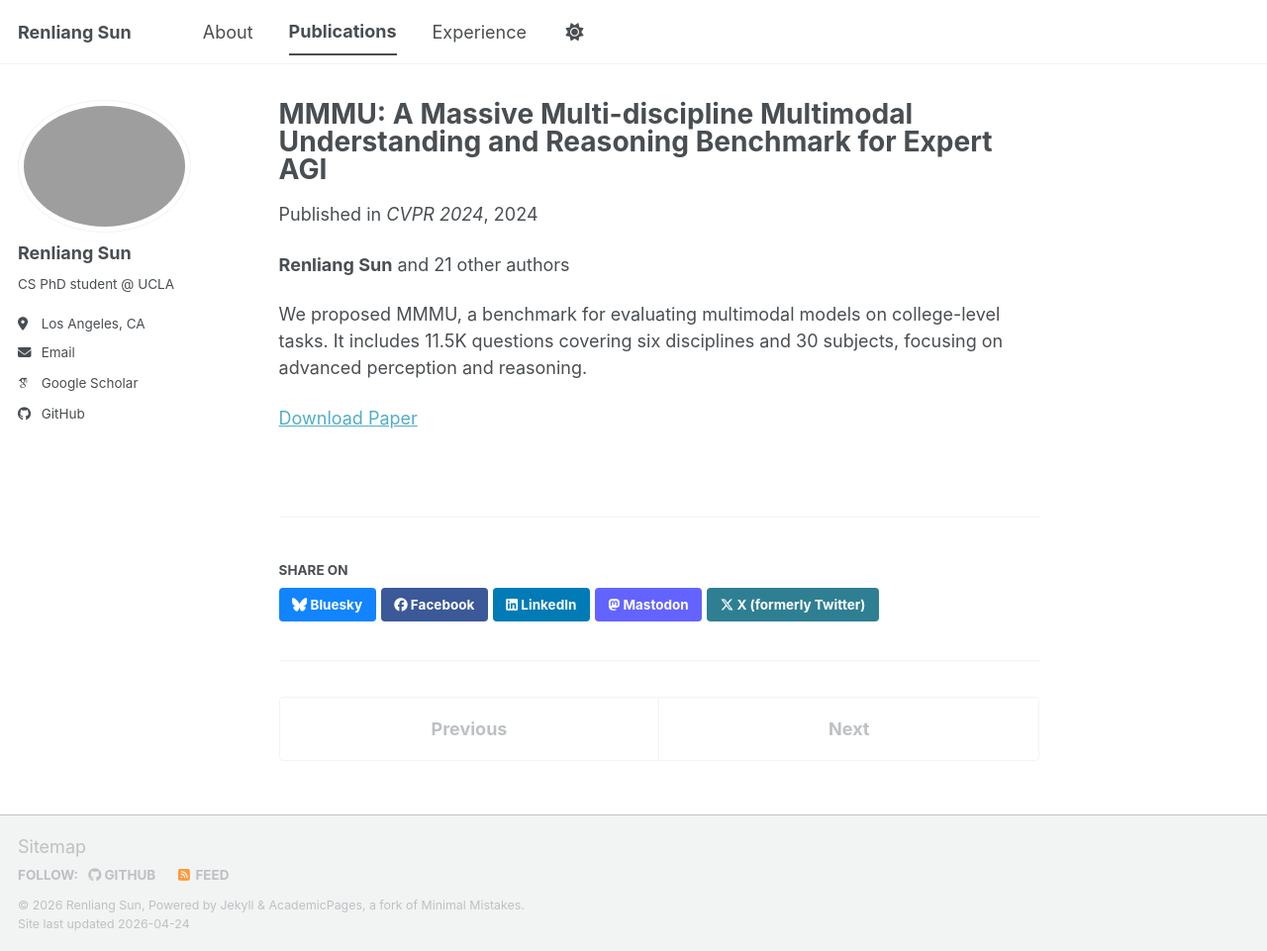
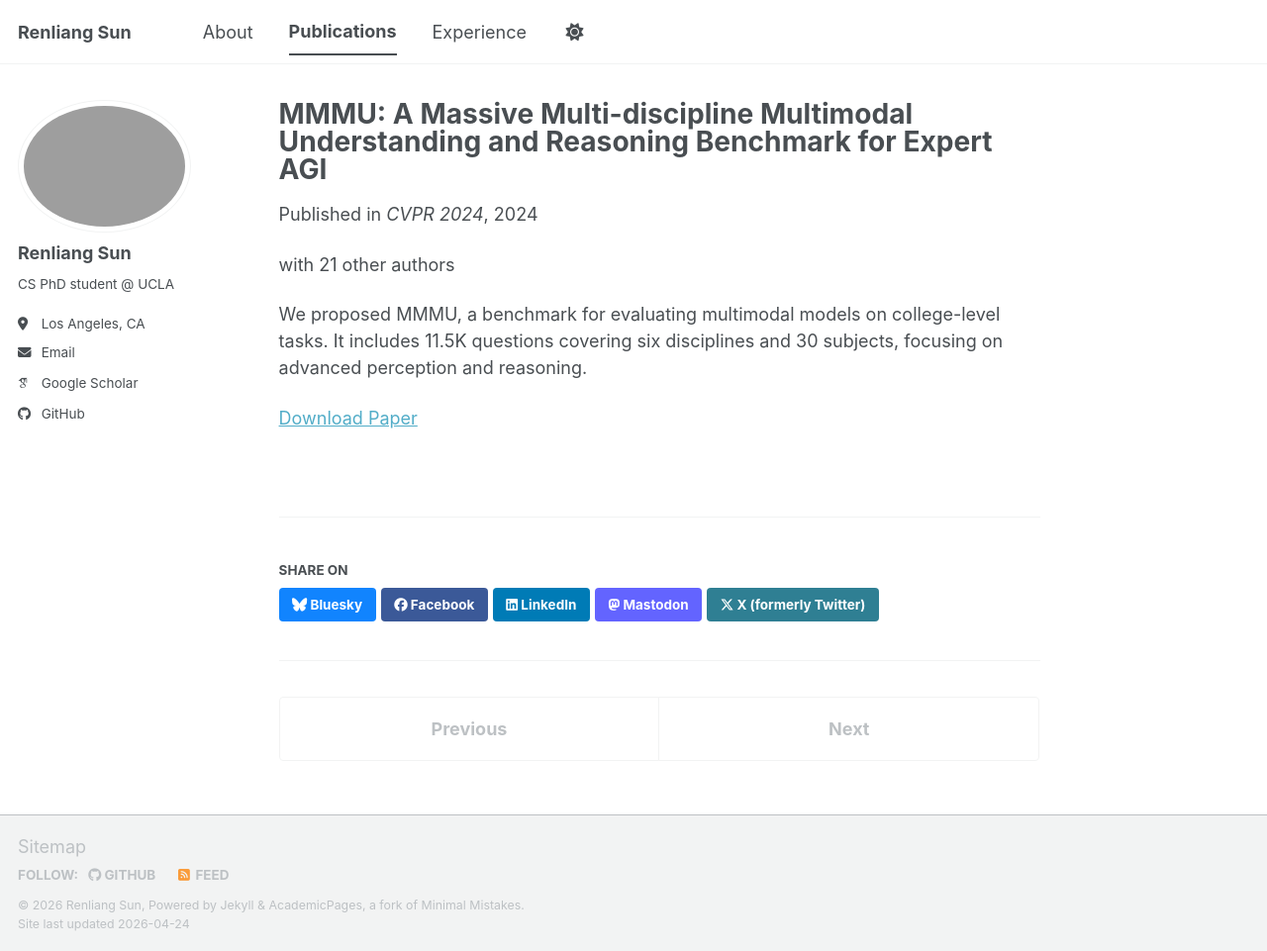
Before and after one commit to RLSNLP/RLSNLP.github.io, a Jekyll site: the page built from _publications/2024-06-15-mmmu-benchmark.md, in a window 1280 px wide and 961 px high. Shown: the whole window at 99% size. Built offline with Jekyll 4.4.1, drawn with Linux system fonts in a browser that asks for light colours; some web fonts are replaced; a script bundle is joined from its source files by our own code; library files that are not in the unit come from our copies.

Commit message:
Update 2024-06-15-mmmu-benchmark.md

```diff
--- a/_publications/2024-06-15-mmmu-benchmark.md
+++ b/_publications/2024-06-15-mmmu-benchmark.md
@@ -8,7 +8,7 @@ paperurl: 'https://arxiv.org/pdf/2311.16502'
 category: 'work'
 ---
 
-**Renliang Sun** and 21 other authors
+with 21 other authors
 
 We proposed MMMU, a benchmark for evaluating multimodal models on college-level tasks. It includes 11.5K questions covering six disciplines and 30 subjects, focusing on advanced perception and reasoning.
 
```
